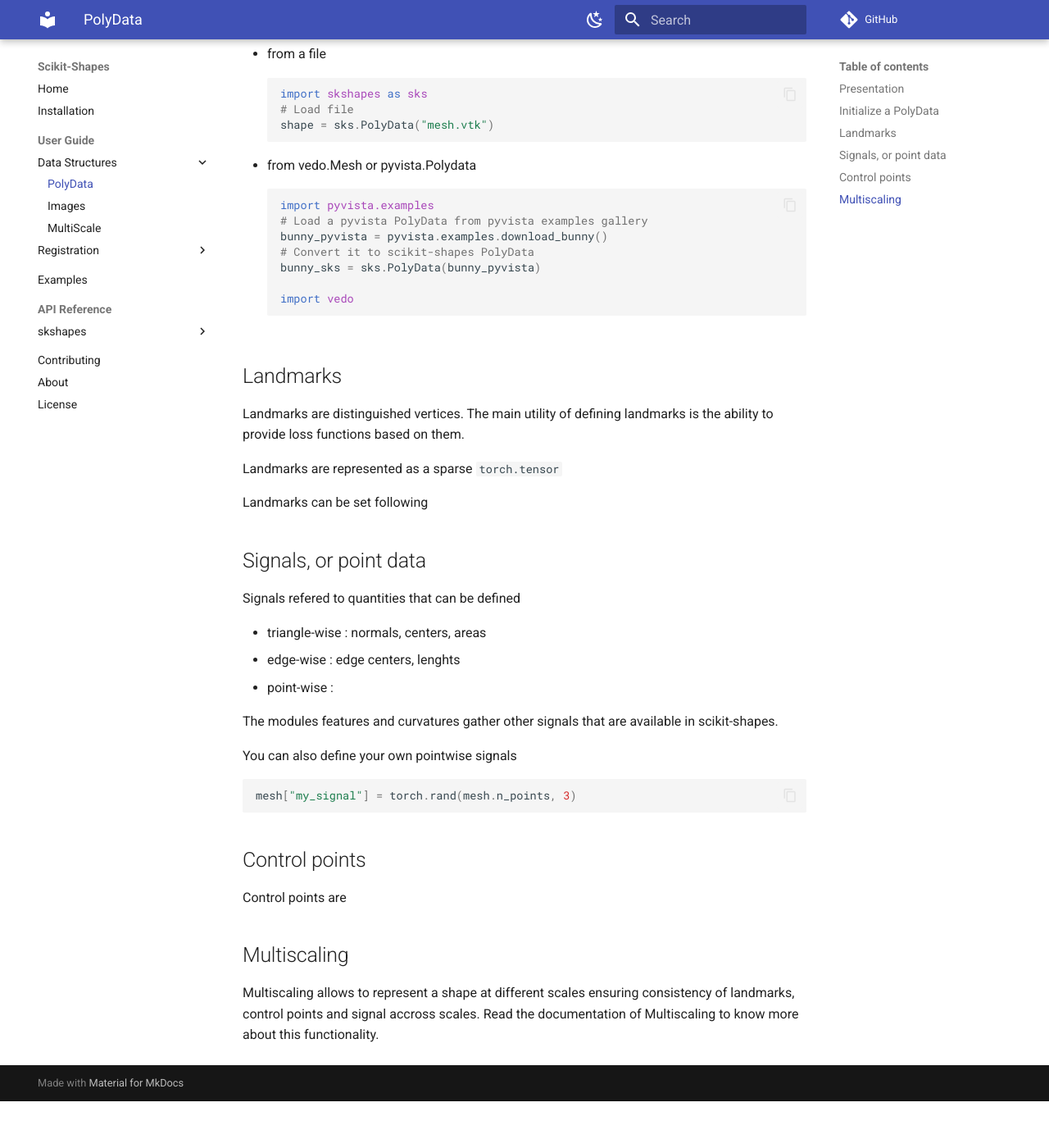
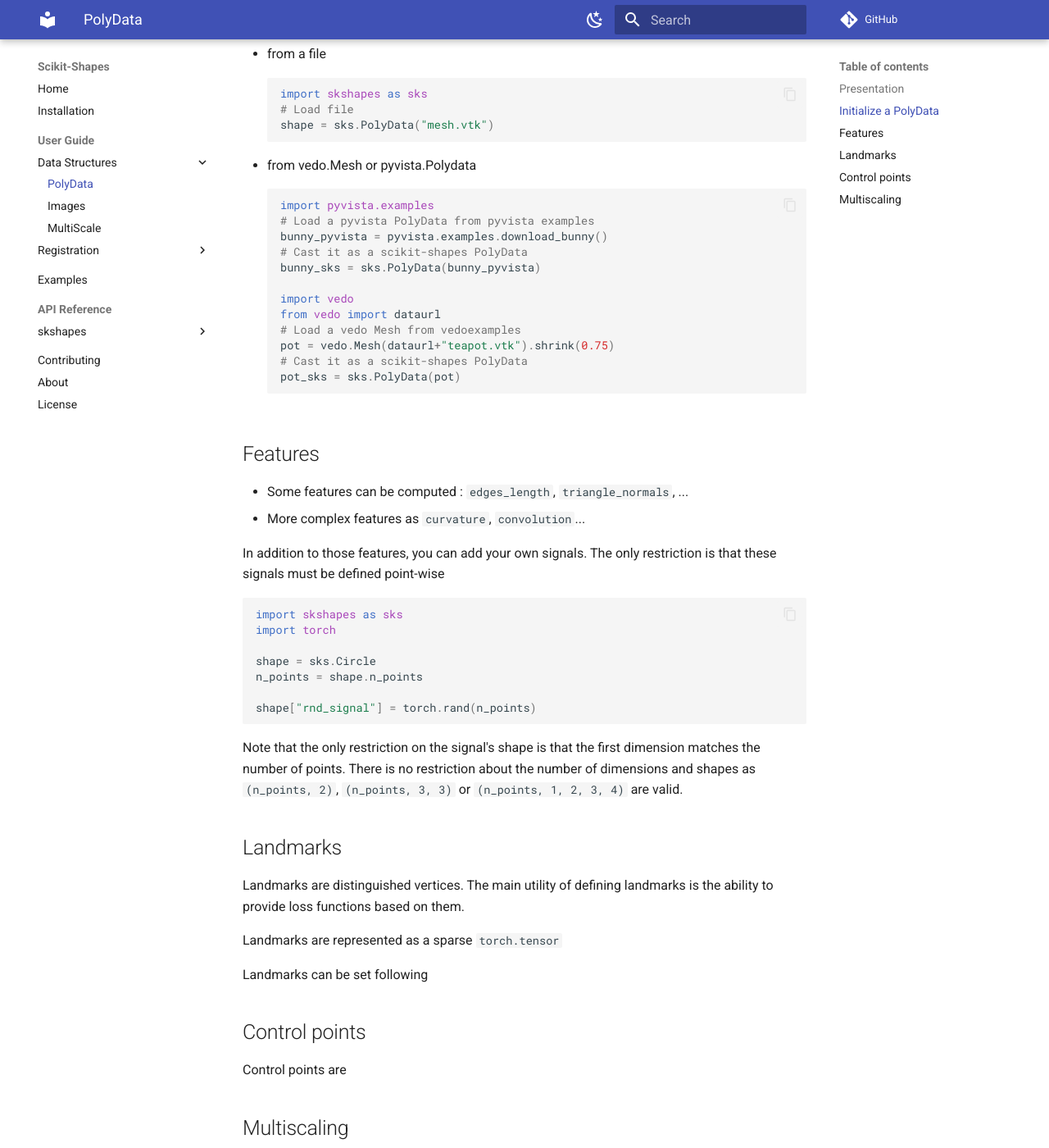
Before and after one commit to scikit-shapes/scikit-shapes, an MkDocs documentation site: the page built from docs/user_guide/data_structures/polydata.md, in a window 1280 px wide and 1400 px high, scrolled down 1259 px. Shown: the whole window at 82% size. Built offline with MkDocs 1.6.1 and Material for MkDocs 9.7.7, drawn with Linux system fonts in a browser that asks for light colours; comment, search, counter and statistics services are not loaded; before the commit the page ends 2602 px from its top, so only the background shows below that.

Commit message:
Update docs and add multiscaling example

````diff
--- a/docs/gallery_conf.py
+++ b/docs/gallery_conf.py
@@ -4,7 +4,6 @@
 # necessary when building the sphinx gallery
 pyvista.BUILDING_GALLERY = True
 pyvista.OFF_SCREEN = True
-scraper_pv = pyvista._get_sg_image_scraper()
 
 # Optional - set parameters like theme or window size
 # pyvista.set_plot_theme('document')
@@ -16,5 +15,5 @@
 ]
 
 conf = {
-    "image_scrapers": ("matplotlib", scraper_pv),
+    "image_scrapers": ("pyvista",),
 }
--- a/docs/user_guide/data_structures/polydata.md
+++ b/docs/user_guide/data_structures/polydata.md
@@ -61,13 +61,35 @@
 - from vedo.Mesh or pyvista.Polydata
 ```python
 import pyvista.examples
-# Load a pyvista PolyData from pyvista examples gallery
+# Load a pyvista PolyData from pyvista examples
 bunny_pyvista = pyvista.examples.download_bunny()
-# Convert it to scikit-shapes PolyData
+# Cast it as a scikit-shapes PolyData
 bunny_sks = sks.PolyData(bunny_pyvista)
 
 import vedo
+from vedo import dataurl
+# Load a vedo Mesh from vedoexamples
+pot = vedo.Mesh(dataurl+"teapot.vtk").shrink(0.75)
+# Cast it as a scikit-shapes PolyData
+pot_sks = sks.PolyData(pot)
 ```
+
+## Features
+
+- Some features can be computed : `edges_length`, `triangle_normals`, ...
+- More complex features as `curvature`, `convolution`...
+
+In addition to those features, you can add your own signals. The only restriction is that these signals must be defined point-wise
+```python
+import skshapes as sks
+import torch
+
+shape = sks.Circle
+n_points = shape.n_points
+
+shape["rnd_signal"] = torch.rand(n_points)
+```
+Note that the only restriction on the signal's shape is that the first dimension matches the number of points. There is no restriction about the number of dimensions and shapes as `(n_points, 2)`, `(n_points, 3, 3)` or `(n_points, 1, 2, 3, 4)` are valid.
 
 ## Landmarks
 
@@ -77,21 +99,6 @@
 
 Landmarks can be set following
 
-## Signals, or point data
-
-Signals refered to quantities that can be defined
-
-- triangle-wise : normals, centers, areas
-- edge-wise : edge centers, lenghts
-- point-wise :
-
-The modules features and curvatures gather other signals that are available in scikit-shapes.
-
-You can also define your own pointwise signals
-```python
-mesh["my_signal"] = torch.rand(mesh.n_points, 3)
-```
-
 ## Control points
 
 Control points are
--- a/mkdocs.yml
+++ b/mkdocs.yml
@@ -1,7 +1,5 @@
 site_name: Scikit-Shapes
 repo_url: https://github.com/scikit-shapes/scikit-shapes
-
-
 
 theme:
   name: material
@@ -52,6 +50,7 @@
         examples_dirs: docs/examples          # path to your example scripts
         gallery_dirs: docs/generated/gallery
         ignore_pattern: utils*
+        conf_script: docs/gallery_conf.py
   - gen-files:
       scripts:
       - docs/gen_ref_nav.py
````
Also changed, not shown: docs/examples/plot_multiscaling.py (added, +60 -0 lines), docs/user_guide/data_structures/multiscale.md (+14 -0 lines), docs/user_guide/registration/registration.md (+15 -2 lines).
